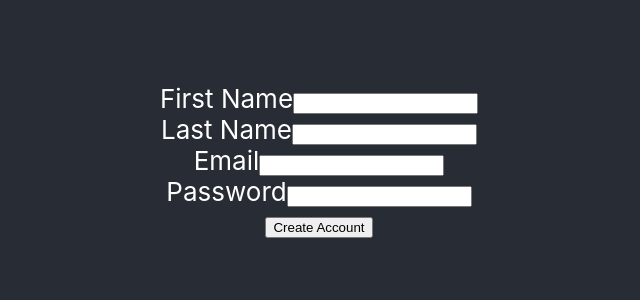
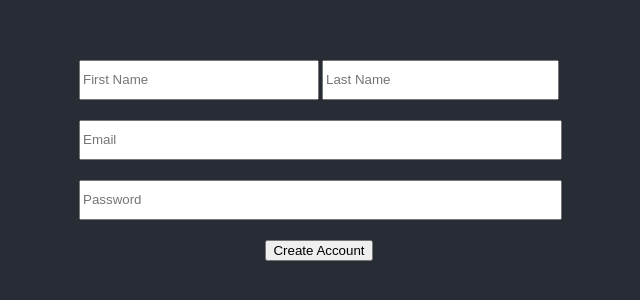
Before and after one commit to peachmakkoli/forms-exercise, a React (Create React App) app: page / in a window 1280 px wide. Shown: the part 240-540 px from the top of the page, without its empty margins (321-961 px from the left). Built offline with nearby package versions, Linux system fonts and the light colour scheme.

Commit message:
adds basic styling

```diff
--- a/src/components/SignupForm.css
+++ b/src/components/SignupForm.css
@@ -0,0 +1,26 @@
+label {
+  display: none;
+}
+
+form div {
+  margin: auto;
+  display: grid;
+  grid-template-columns: 250px 1fr;
+  grid-template-rows: 60px;
+}
+
+input {
+  margin: 10px;
+}
+
+.left-half input {
+  margin-right: 0;
+}
+
+.right-half input {
+  margin-left: 3px;
+}
+
+.full-width input {
+  width: 475px;
+}
--- a/src/components/SignupForm.js
+++ b/src/components/SignupForm.js
@@ -3,23 +3,50 @@ import './SignupForm.css';
 
 const SignupForm = (props) => {
 
+  const [user, setUser] = useState({
+    firstName: '',
+    lastName: '',
+    email: '',
+    password: '',
+  });
+
   return (
     <form className="signup-form">
-      <div>
-        <label htmlFor="firstName">First Name</label>
-        <input name="firstName" />
+      <div className="half-width">
+        <div className="left-half">
+          <label htmlFor="firstName">First Name</label>
+          <input
+            name="firstName"
+            placeholder="First Name"
+            value={user.firstName}
+          />
+        </div>
+        <div className="right-half">
+          <label htmlFor="lastName">Last Name</label>
+          <input
+            name="lastName"
+            placeholder="Last Name"
+            value={user.lastName}
+          />
+        </div>
       </div>
-      <div>
-        <label htmlFor="lastName">Last Name</label>
-        <input name="lastName" />
+      <div className="full-width">
+        <label htmlFor="email">Email</label>
+        <input
+          name="email"
+          type="email"
+          placeholder="Email"
+          value={user.email}
+        />
       </div>
-      <div>
-        <label htmlFor="email">Email</label>
-        <input name="email" />
-      </div>
-      <div>
+      <div className="full-width">
         <label htmlFor="password">Password</label>
-        <input name="password" type="password" />
+        <input
+          name="password"
+          type="password"
+          placeholder="Password"
+          value={user.password}
+        />
       </div>
       <input
         type="submit"
```
